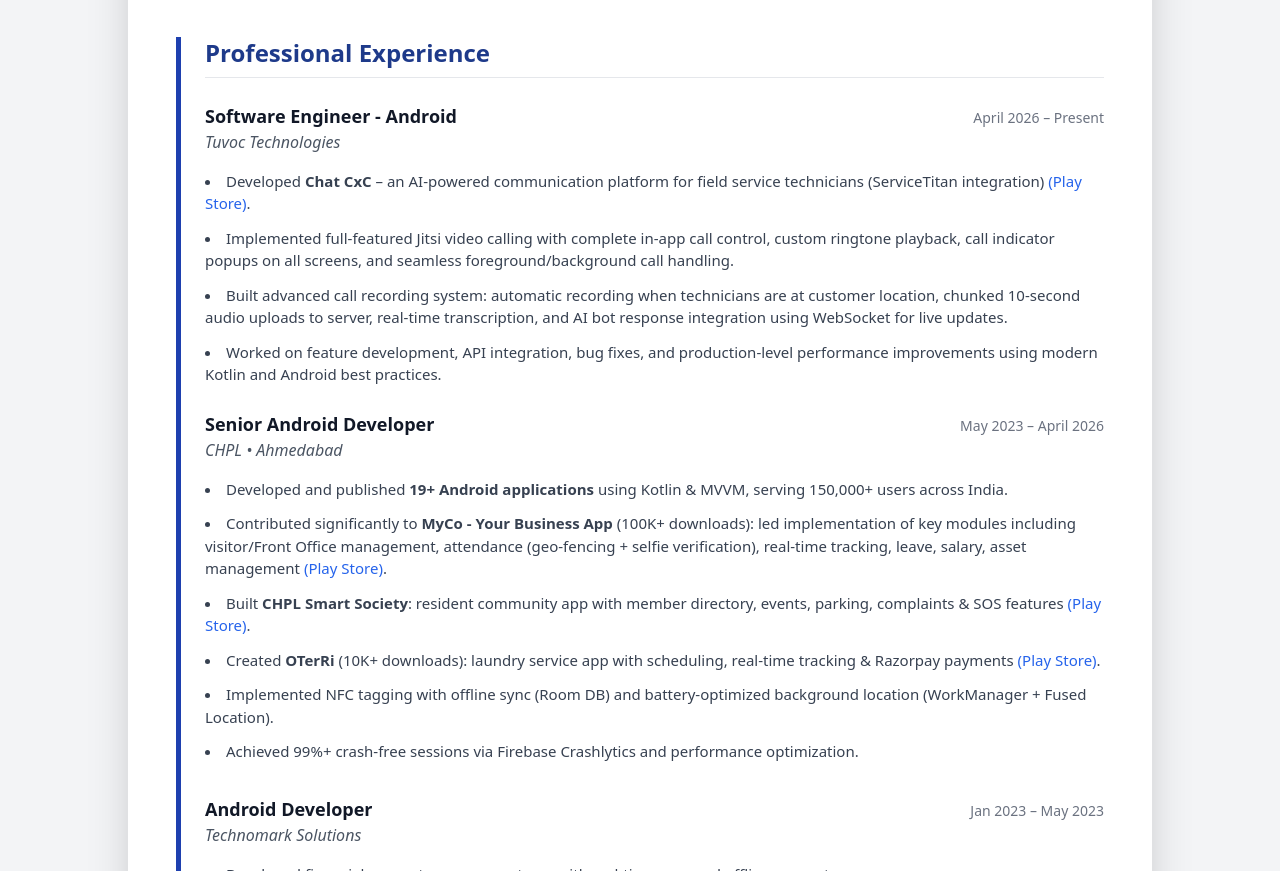
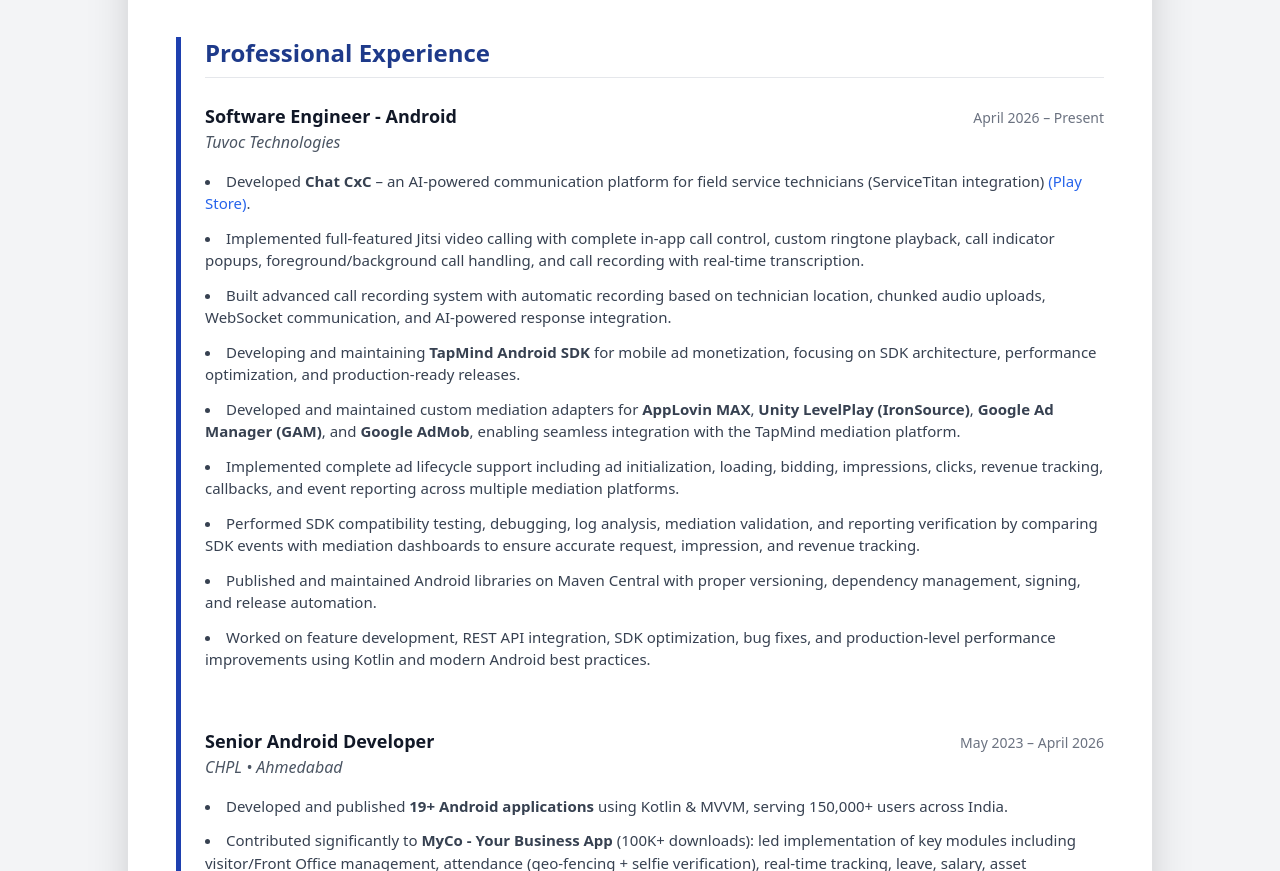
Before and after one commit to git-patel/resume, a plain HTML site: page index.html in a window 1280 px wide. Shown: the part 775-1646 px from the top of the page. Drawn offline with nearby package versions, Linux system fonts and the light colour scheme.

Commit message:
Revise Software Engineer job details in index.html
Updated job responsibilities and achievements for the Software Engineer position at Tuvoc Technologies, including new projects and technologies used.

```diff
--- a/index.html
+++ b/index.html
@@ -99,18 +99,34 @@ Proven ability to handle full app lifecycle — architecture, implementation, te
 <div class="mb-8">
 
 
+<div class="mb-8">
     <div>
         <div class="flex justify-between items-baseline">
             <h4 class="text-lg font-semibold text-gray-900">Software Engineer - Android</h4>
             <p class="text-gray-500 text-sm">April 2026 – Present</p>
         </div>
         <p class="text-gray-600 italic">Tuvoc Technologies</p>
+
         <ul class="mt-4 space-y-3 text-gray-700 text-[15px] list-disc list-inside">
             <li>Developed <strong>Chat CxC</strong> – an AI-powered communication platform for field service technicians (ServiceTitan integration) <a href="https://play.google.com/store/apps/details?id=com.cxc.ai" target="_blank" class="text-blue-600 hover:underline">(Play Store)</a>.</li>
-                    <li>Implemented full-featured Jitsi video calling with complete in-app call control, custom ringtone playback, call indicator popups on all screens, and seamless foreground/background call handling.</li>
-                    <li>Built advanced call recording system: automatic recording when technicians are at customer location, chunked 10-second audio uploads to server, real-time transcription, and AI bot response integration using WebSocket for live updates.</li>
-                    <li>Worked on feature development, API integration, bug fixes, and production-level performance improvements using modern Kotlin and Android best practices.</li>
+
+            <li>Implemented full-featured Jitsi video calling with complete in-app call control, custom ringtone playback, call indicator popups, foreground/background call handling, and call recording with real-time transcription.</li>
+
+            <li>Built advanced call recording system with automatic recording based on technician location, chunked audio uploads, WebSocket communication, and AI-powered response integration.</li>
+
+            <li>Developing and maintaining <strong>TapMind Android SDK</strong> for mobile ad monetization, focusing on SDK architecture, performance optimization, and production-ready releases.</li>
+
+            <li>Developed and maintained custom mediation adapters for <strong>AppLovin MAX</strong>, <strong>Unity LevelPlay (IronSource)</strong>, <strong>Google Ad Manager (GAM)</strong>, and <strong>Google AdMob</strong>, enabling seamless integration with the TapMind mediation platform.</li>
+
+            <li>Implemented complete ad lifecycle support including ad initialization, loading, bidding, impressions, clicks, revenue tracking, callbacks, and event reporting across multiple mediation platforms.</li>
+
+            <li>Performed SDK compatibility testing, debugging, log analysis, mediation validation, and reporting verification by comparing SDK events with mediation dashboards to ensure accurate request, impression, and revenue tracking.</li>
+
+            <li>Published and maintained Android libraries on Maven Central with proper versioning, dependency management, signing, and release automation.</li>
+
+            <li>Worked on feature development, REST API integration, SDK optimization, bug fixes, and production-level performance improvements using Kotlin and modern Android best practices.</li>
         </ul>
+    </div>
 </div>
   <br>
 
```
Lines whose indentation alone changed are shown as unchanged.
